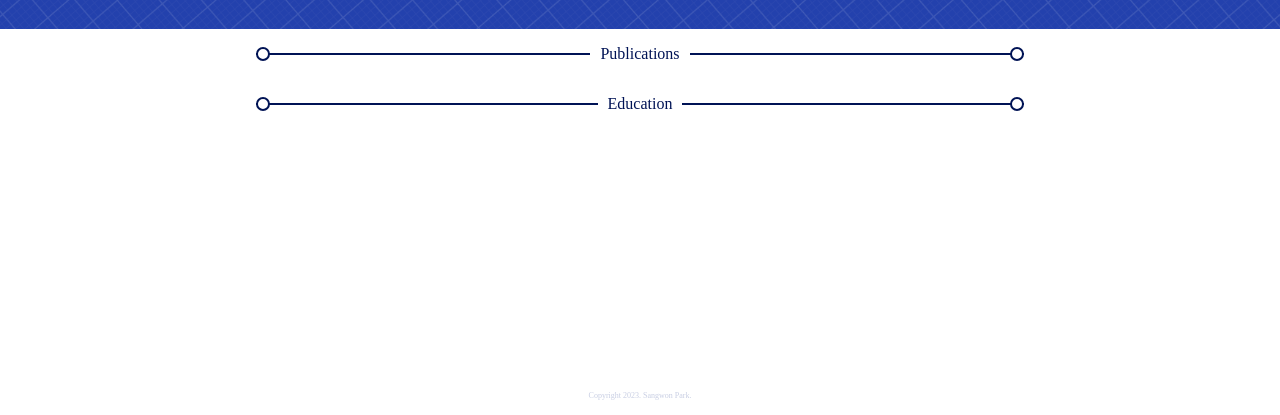
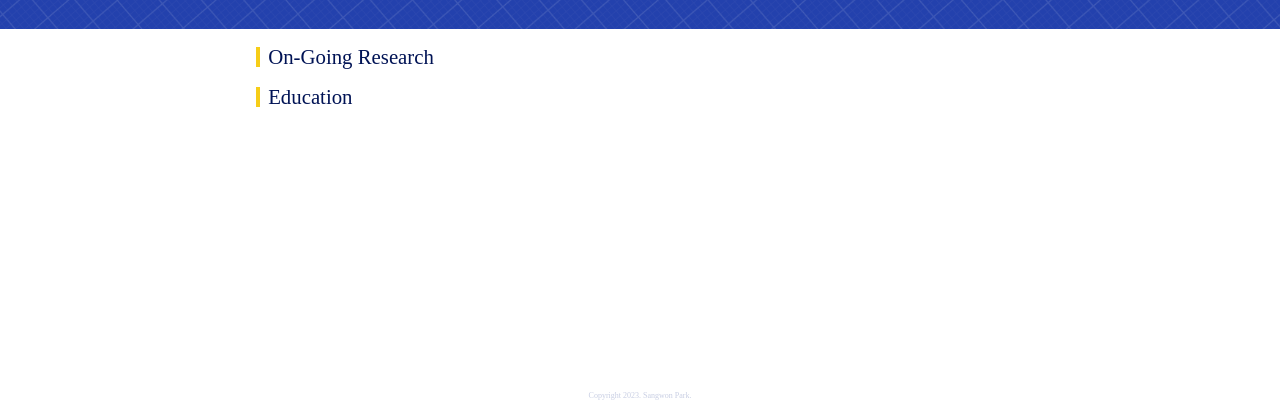
Before and after one commit to sangwonme/sangwonme-blog, a Gatsby site: page / in a window 1280 px wide. Shown: the part 385-800 px from the top of the page. Built offline with nearby package versions, Linux system fonts and the light colour scheme; Gatsby itself is replaced by a stand-in of ours; a web font is replaced by a local one.

Commit message:
:sparkles: Add SubSectionTitle

```diff
--- a/src/components/LayoutRelated/Layout.scss
+++ b/src/components/LayoutRelated/Layout.scss
@@ -27,7 +27,7 @@ main{
     min-height: 89vh;
 
     .page-title{
-      padding-top: $bigFontSize;
+      padding-top: $largeFontSize;
       padding-bottom: $mainFontSize;
       margin: 0;
 
@@ -36,7 +36,7 @@ main{
       text-align: center;
 
       // font
-      font-size: $bigFontSize;
+      font-size: $largeFontSize;
       font-family: 'GmarketSansBold';
     }
 
--- a/src/components/UnderConstructionRelated/UnderConstruction.scss
+++ b/src/components/UnderConstructionRelated/UnderConstruction.scss
@@ -10,7 +10,7 @@
     height: 100%;
 
     // font
-    color: $yelloColor;
+    color: $yellowColor;
 
     .under-wrapper{
         // size
--- /dev/null
+++ b/src/components/_Common/SubSectionTitle.scss
@@ -0,0 +1,27 @@
+@import '../global.scss';
+
+
+.subsection-container{
+
+  // margin
+  margin-top: 1rem;
+
+  // flex
+  display: flex;
+  align-items: center;
+
+
+
+  .subsection-square{
+    height: $bigFontSize;
+    width: 0.2 * $bigFontSize;
+    background-color: $yellowColor;
+  }
+
+  .subsection-title{
+    font-size: $bigFontSize;
+    font-family: $bold;
+    margin: 0;
+    margin-left: 0.5rem;
+  }
+}
--- /dev/null
+++ b/src/components/_Common/SubSectionTitle.tsx
@@ -0,0 +1,18 @@
+import * as React from 'react';
+
+import './SubSectionTitle.scss';
+
+type Props = {
+    children: React.ReactNode;
+};
+
+const SubSectionTitle = ({children} : Props) => {
+    return (
+      <div className='subsection-container'>
+          <div className='subsection-square'/>
+          <p className='subsection-title'> {children} </p>
+      </div>
+    );
+}
+
+export default SubSectionTitle;
--- a/src/components/global.scss
+++ b/src/components/global.scss
@@ -4,12 +4,13 @@
 $mainColor: #001355;
 $darkColor: #09238339;
 $whiteBlue: #A7B3DD;
-$yelloColor: #FFF500;
+$yellowColor: #F6CD17;
 
 // font
 $mainFontSize: 1rem;
 $smallFontSize: 0.8*$mainFontSize;
-$bigFontSize: 2*$mainFontSize;
+$bigFontSize: 1.3*$mainFontSize;
+$largeFontSize: 2*$mainFontSize;
 $light: 'GmarketSansLight';
 $medium: 'GmarketSansMedium';
 $bold: 'GmarketSansBold';
--- a/src/pages/index.tsx
+++ b/src/pages/index.tsx
@@ -1,14 +1,14 @@
 import * as React from 'react'
-import DividerTitle from '../components/_Common/DividerTitle'
 import Layout from '../components/LayoutRelated/Layout'
+import SubSectionTitle from '../components/_Common/SubSectionTitle'
 
 const IndexPage = () => {
 
   return (
     <>
       <Layout title={''}>
-        <DividerTitle>Publications</DividerTitle>
-        <DividerTitle>Education</DividerTitle>
+        <SubSectionTitle>On-Going Research</SubSectionTitle>
+        <SubSectionTitle>Education</SubSectionTitle>
       </Layout>
     </>
   )
```
